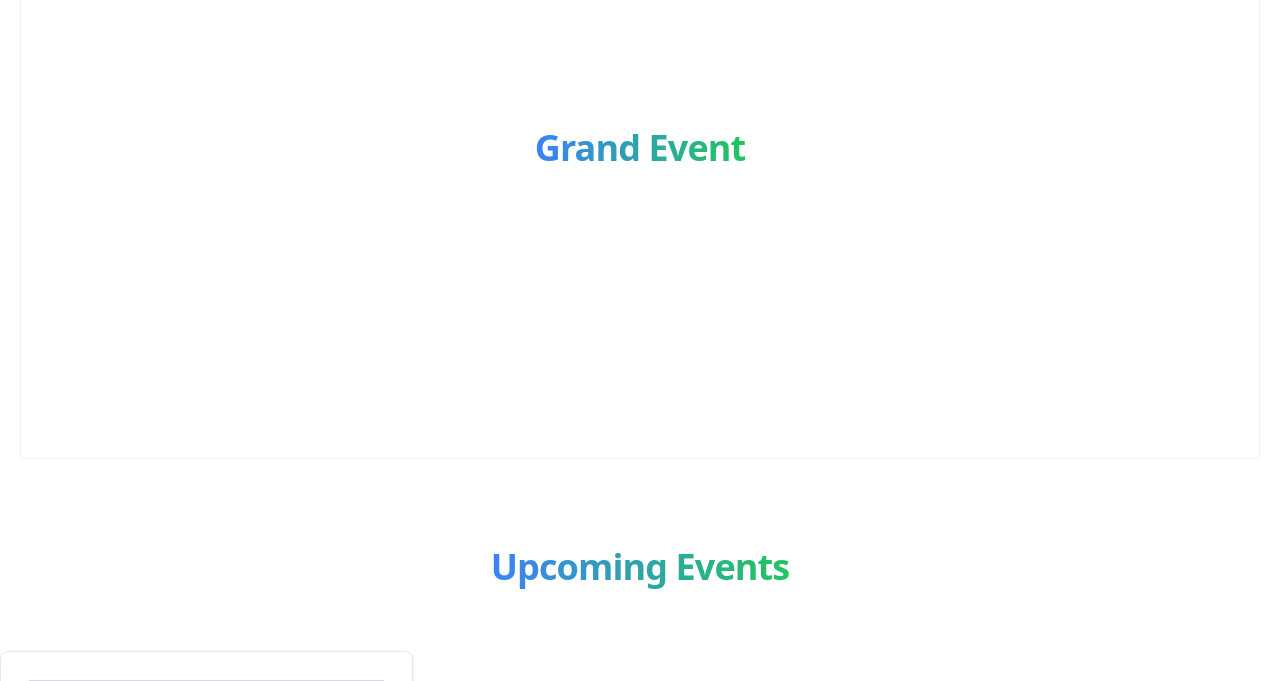
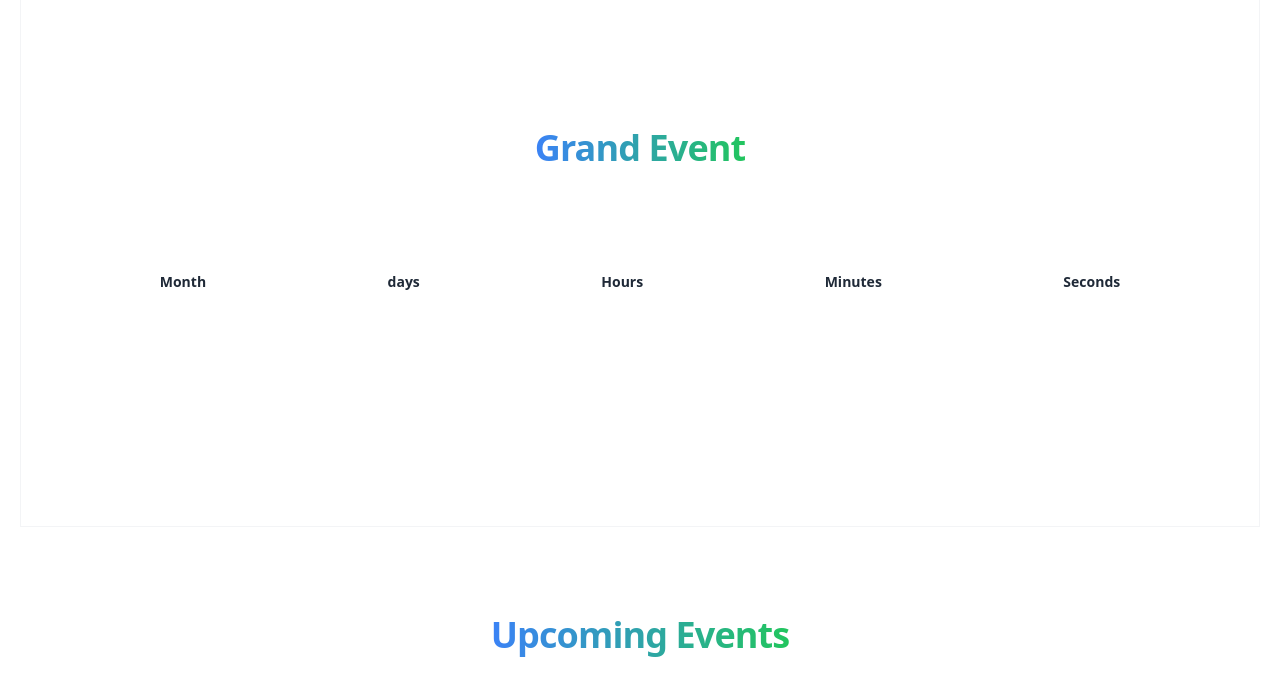
Before and after one commit to Benup211/aws_cloud_club_nepal, a Django app: template home/templates/home/homepage.html in a window 1280 px wide. Shown: the part 663-1344 px from the top of the page. Run offline with Django 5.2, Linux system fonts and the light colour scheme; tables that the repository leaves empty hold one stand-in row (values such as "Sample post"); the template is opened without the code that fills it: values that come from a table or form of the project are taken from there, most other values are stand-ins (such as "Sample title", 1, 10 or a date in 2020); grey boxes marked "Sample" are stand-in pictures; data that the repository does not hold is empty; some libraries are stand-ins or nearby versions.

Commit message:
Added countdown with script block

```diff
--- a/home/templates/home/homepage.html
+++ b/home/templates/home/homepage.html
@@ -49,7 +49,7 @@
             Grand Event
         </span>
     </h2>
-    <div class="mx-auto max-w-screen-xl text-center lg:py-2 lg:px-12">
+    <div class="mx-auto max-w-screen-xl text-center lg:py-2 lg:px-12 p-4 lg:p-0">
         {% if grand_event %}
         <h1
             class="mb-4 text-1xl font-extrabold tracking-tight leading-none text-gray-900 md:text-2 xl lg:text-3xl dark:text-white">
@@ -58,9 +58,36 @@
         </p>
 
         <p class="mb-8 text-lg font-normal text-gray-500 lg:text-xl sm:px-16 xl:px-48 dark:text-gray-400"></p>
+        <div id="countDown" class="flex justify-around text-center [&>*>h2]:text-xl [&>*>h2]:sm:text-4xl [&>*>h2]:font-bold [&>*>p]:text-sm [&>*>p]:font-semibold">
+            <div>
+                <h2 id="month">{{ grand_event.startDate|date:"m" }}</h2>
+                <p>Month</p>
+            </div>
+
+             <div>
+                 <h2 id="day">{{ grand_event.startDate|date:"d" }}</h2>
+                 <p>days</p>
+             </div>
+
+             <div>
+                 <h2 id="hour">{{ grand_event.startDate|date:"H" }}</h2>
+                 <p>Hours</p>
+             </div>
+
+             <div>
+                 <h2 id="minute">{{ grand_event.startDate|date:"i" }}</h2>
+                 <p>Minutes</p>
+             </div>
+
+             <div>
+                 <h2 id="second">{{ grand_event.startDate|date:"s" }}</h2>
+                 <p>Seconds</p>
+             </div>
+            </div>
+            <p id="eventToday" class='mt-2 font-bold text-4xl'></p>
         <div class="flex flex-col mb-8 lg:mb-16 space-y-4 sm:flex-row sm:justify-center sm:space-y-0 sm:space-x-4">
             <a href="{% url 'event:GrandEvent' grand_event.id %}"
-                class=" border border-white sm:mx-5 justify-center items-center py-3 px-5 text-base font-medium text-center text-white rounded-lg bg-primary-700 hover:bg-primary-800 focus:ring-4 focus:ring-primary-300 dark:focus:ring-primary-900">
+                class="mt-10 border border-white sm:mx-5 justify-center items-center py-3 px-5 text-base font-medium text-center text-white rounded-lg bg-primary-700 hover:bg-primary-800 focus:ring-4 focus:ring-primary-300 dark:focus:ring-primary-900">
                 Learn more </a>
         </div>
         {% else %}
@@ -148,3 +175,33 @@
 
 </div>
 {% endblock %}
+{% block scripts %}
+<script>
+    var countDownDate = {{grand_event.startDate|date:"U"}} * 1000;
+const monthsElement = document.getElementById('month');
+const daysElement = document.getElementById('day');
+const hoursElement = document.getElementById('hour');
+const minutesElement = document.getElementById('minute');
+const secondsElement = document.getElementById('second');
+var x = setInterval(function () {
+    let today = new Date().getTime();
+    let interval = countDownDate - today;
+    let months = Math.floor(interval / (1000 * 60 * 60 * 24 * 30.4375)); // Use 30.4375 days per month
+    let days = Math.floor(interval / (1000 * 60 * 60 * 24)) % 30.4375; // Use modulo to get the remaining days
+    let hours = Math.floor((interval % (1000 * 60 * 60 * 24)) / (1000 * 60 * 60));
+    let minutes = Math.floor((interval % (1000 * 60 * 60)) / (1000 * 60));
+    let seconds = Math.floor((interval % (1000 * 60)) / 1000);
+
+    monthsElement.innerHTML = Math.floor(months);
+    daysElement.innerHTML = Math.floor(days);
+    hoursElement.innerHTML = hours;
+    minutesElement.innerHTML = minutes;
+    secondsElement.innerHTML = seconds;
+    if (interval < 0) {
+        clearInterval(x);
+        document.getElementById("eventToday").innerHTML = "Event Happening Today!!!";
+        document.getElementById("countDown").style.display = "none";
+    }
+}, 1000);
+</script>
+{% endblock %}
--- a/home/views.py
+++ b/home/views.py
@@ -3,6 +3,7 @@
 from event.models import GrandEventSystem,EventSystem
 from blog.models import AWSBlog
 from django.utils import timezone
+from datetime import datetime
 class HomeView(View):
 
     def get(self,request):
--- a/templates/base.html
+++ b/templates/base.html
@@ -20,6 +20,7 @@
         <!-- footer -->
         {% include 'footer.html' %}
     </div>
+    {% block scripts %}{% endblock %}
 </body>
 
 </html>
```
